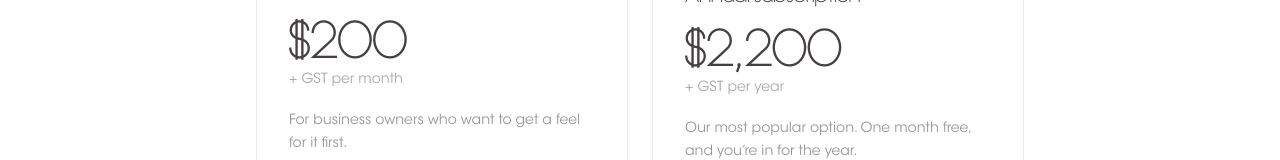
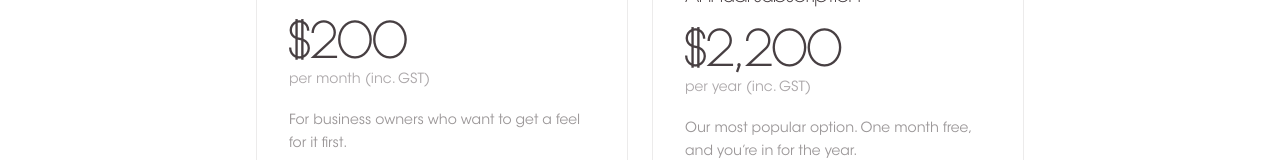
Before and after one commit to simplenimble/business-heads-website, a Next.js app: page /join in a window 1280 px wide. Shown: the part 770-930 px from the top of the page. Built offline with nearby package versions, Linux system fonts and the light colour scheme.

Commit message:
Change pricing labels from '+ GST' to 'inc. GST' across site
Co-Authored-By: Claude Sonnet 4.6 <noreply@anthropic.com>

```diff
--- a/app/join/page.tsx
+++ b/app/join/page.tsx
@@ -62,7 +62,7 @@ export default function JoinPage() {
               Monthly subscription
             </h2>
             <span className="font-heading font-semibold text-5xl text-bh-charcoal mb-1" style={{ lineHeight: 1 }}>$200</span>
-            <p className="font-body text-sm text-bh-charcoal/45 mb-5">+ GST per month</p>
+            <p className="font-body text-sm text-bh-charcoal/45 mb-5">per month (inc. GST)</p>
             <p className="font-body text-sm text-bh-charcoal/55 mb-6 leading-relaxed">
               For business owners who want to get a feel for it first.
             </p>
@@ -98,7 +98,7 @@ export default function JoinPage() {
               Annual subscription
             </h2>
             <span className="font-heading font-semibold text-5xl text-bh-charcoal mb-1" style={{ lineHeight: 1 }}>$2,200</span>
-            <p className="font-body text-sm text-bh-charcoal/45 mb-5">+ GST per year</p>
+            <p className="font-body text-sm text-bh-charcoal/45 mb-5">per year (inc. GST)</p>
             <p className="font-body text-sm text-bh-charcoal/55 mb-6 leading-relaxed">
               Our most popular option. One month free, and you&rsquo;re in for the year.
             </p>
--- a/content/home.ts
+++ b/content/home.ts
@@ -67,7 +67,7 @@ export const home = {
         id: 'monthly',
         name: 'Monthly subscription',
         price: '$200',
-        priceNote: '+ GST',
+        priceNote: 'per month (inc. GST)',
         originalPrice: null,
         badge: null,
         description: 'For business owners who want to get a feel for it first.',
@@ -87,7 +87,7 @@ export const home = {
         id: 'annual',
         name: 'Annual subscription',
         price: '$2,200',
-        priceNote: '+ GST per year',
+        priceNote: 'per year (inc. GST)',
         originalPrice: null,
         badge: 'Most popular',
         description: 'Our most popular option. One month free, and you\'re in for the year.',
```
